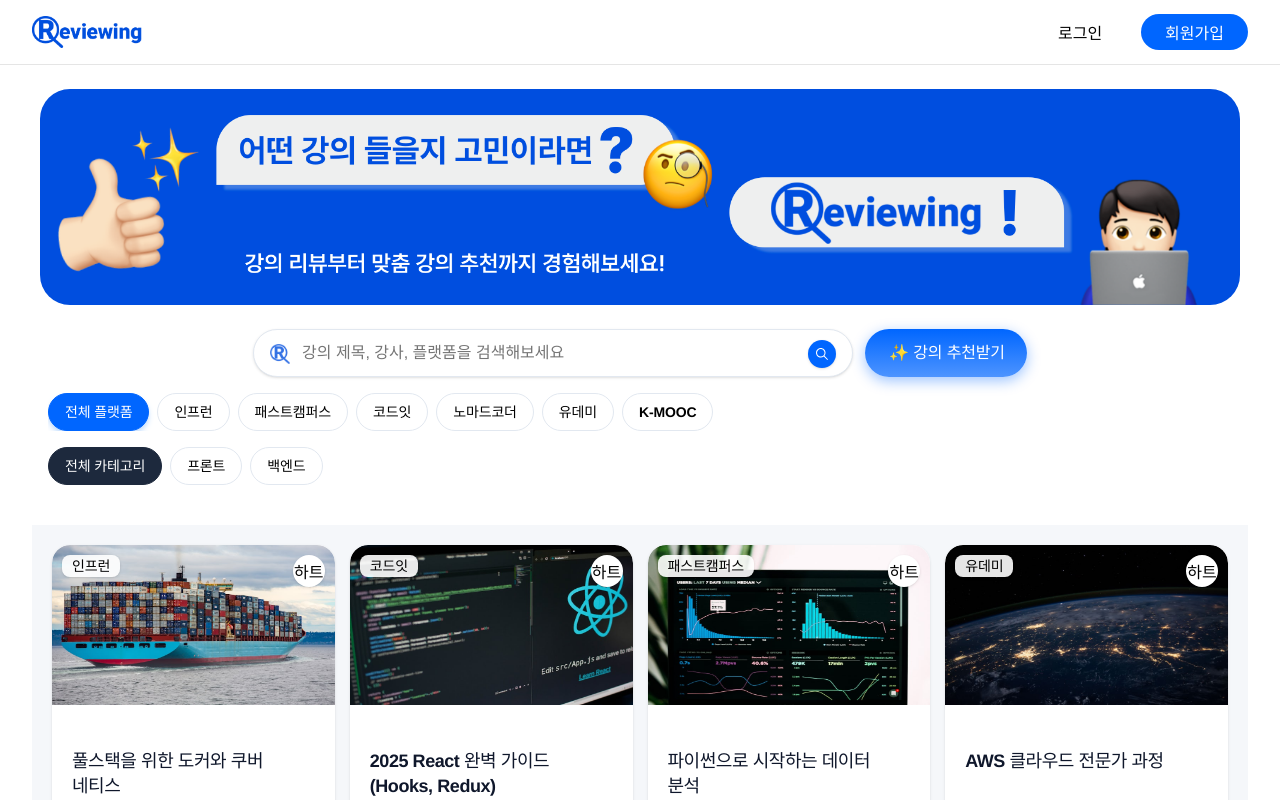
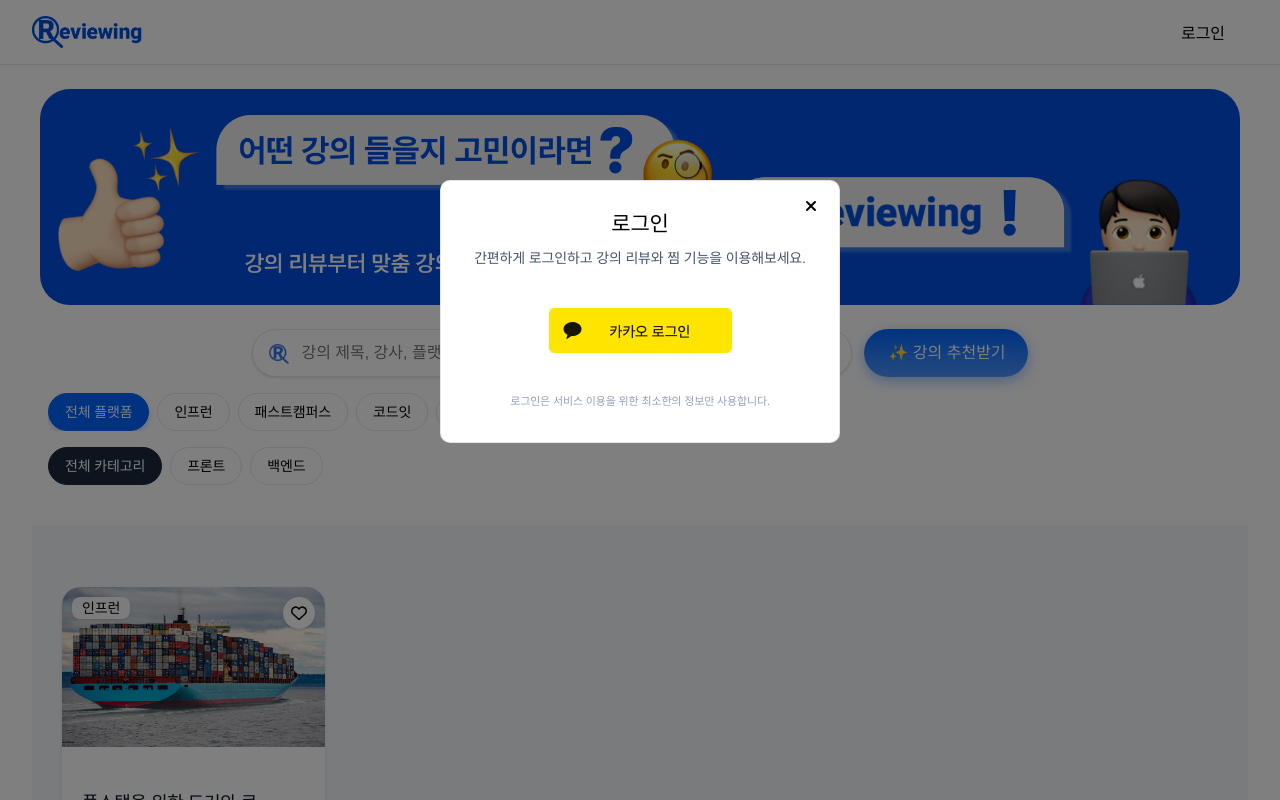
Before and after one commit to Reviewing-2024/Reviewing-Frontend-V2, a React (Vite) app: page / in a window 1280 px wide. Both pictures are taken after a click on the button "로그인". Shown: the top 800 px of the page. Built offline with nearby package versions, Linux system fonts and the light colour scheme; a web font is replaced by a local one.

Commit message:
feat 페이지네이션 간단하게 완성, 로그인 폼 ui 완성

```diff
--- /dev/null
+++ b/src/assets/scss/component/_pagination.scss
@@ -0,0 +1,21 @@
+.pagination {
+    text-align: center;
+
+    button {
+        background-color: var(--white200);
+        padding: 13px 19px;
+        margin: 8px;
+        border-radius: 1000px;
+        cursor: pointer;
+        transition: 0.3s;
+    }
+
+    .no_active:hover {
+        background-color: var(--boxshadow-blue);
+    }
+
+    .active {
+        background-color: var(--blue);
+        color: var(--black);
+    }
+}
--- a/src/assets/scss/section/_header.scss
+++ b/src/assets/scss/section/_header.scss
@@ -30,21 +30,15 @@
             color: var(--black);
             background-color: var(--white);
             border-radius: 8px;
+            cursor: pointer;
+            transition: 0.5s;
         }
 
-        .userbtn-register {
-            display: flex;
-            height: 36px;
-            padding: 8px 24px;
-            justify-content: center;
-            align-items: center;
-            gap: 8px;
-            flex: 1 0 0;
-            color: var(--white);
-            background-color: var(--blue);
-            border-radius: 100px;
+        .userbtn-login:hover {
+            color: var(--blue);
+            background-color: var(--boxshadow-blue);
+        }
 
-        }
 
     }
 }
--- /dev/null
+++ b/src/assets/scss/section/_login.scss
@@ -0,0 +1,79 @@
+.login__overlay {
+    position: fixed;
+    top: 0;
+    left: 0;
+    width: 100vw;
+    height: 100vh;
+    background-color: rgba(0, 0, 0, 0.5);
+    display: flex;
+    align-items: center;
+    justify-content: center;
+    z-index: 1000;
+
+    .login {
+        position: absolute;
+        display: flex;
+        flex-direction: column;
+        text-align: center;
+        max-width: 400px;
+        width: 70vw;
+        height: auto;
+        background-color: var(--white);
+        top: 180px;
+        gap: 16px;
+        padding: 33px;
+        border: 1px solid rgba(0, 0, 0, 0.1);
+        border-radius: 10px;
+        z-index: 1001;
+
+        .login-cancel {
+            display:flex;
+            position: absolute;
+            top: 17px;
+            right: 20px;
+            width: 16px;
+            height: 16px;
+            background-color: #fff;
+            cursor: pointer;
+        }
+
+        .login-cancel:hover {
+            opacity: 0.6;
+        }
+
+        .login__container {
+
+
+            h2 {
+                font-weight: 700;
+                margin-bottom: 16px;
+
+            }
+
+            p {
+                font-size: 14px;
+                color: #45556C;
+
+            }
+        }
+
+        .login__btn__container {
+            padding: 24px 0;
+
+            .kakaologin-btn {
+                cursor: pointer;
+
+            }
+
+        }
+
+
+        p {
+            color: #90A1B9;
+            font-size: 11px;
+            line-height: 16.5px;
+
+        }
+    }
+
+}
--- a/src/assets/scss/section/_main.scss
+++ b/src/assets/scss/section/_main.scss
@@ -75,6 +75,7 @@
                 color: var(--white);
                 background: var(--blue);
                 box-shadow: 0 1px 3px 0 rgba(0, 0, 0, 0.10), 0 1px 2px -1px rgba(0, 0, 0, 0.10);
+                cursor: pointer;
             }
 
             @media (max-width: 768px) {
@@ -98,7 +99,12 @@
             color: var(--white);
             background: linear-gradient(180deg, var(--blue) 0%, #4D94FF 100%);
             box-shadow: 0 4px 14px 0 rgba(0, 102, 255, 0.39);
-            letter-spacing: -0.15px;
+            cursor: pointer;
+            transition: 0.5s;
+        }
+
+        .recommand-btn:hover {
+            transform: scale(1.03);
         }
     }
 
@@ -139,14 +145,14 @@
 
                 a:hover {
                     border: 1px solid var(--blue);
-                    box-shadow: 0 4px 6px -1px var(--boxshadow-blue), 0 2px 4px -2px var(--boxshadow-blue);
+                    box-shadow: 0 1px 6px -1px var(--boxshadow-blue), 0 2px 4px -2px var(--boxshadow-blue);
                 }
 
                 .active {
                     color: var(--white);
                     background: var(--blue);
                     border: 1px solid var(--blue);
-                    box-shadow: 0 4px 6px -1px var(--boxshadow-blue), 0 2px 4px -2px var(--boxshadow-blue);
+                    box-shadow: 0 3px 6px -1px var(--boxshadow-blue), 0 2px 4px -2px var(--boxshadow-blue);
                 }
 
             }
@@ -175,7 +181,7 @@
                     border: 1px solid var(--white100);
                     color: var(--black);
                     background: var(--white);
-                    transition: 0.3s;
+                    transition: 0.4s;
                 }
 
                 a:hover {
@@ -196,6 +202,7 @@
         width: 100%;
         min-height: 50vh;
         background-color: #F5F7FA;
+        padding: 32px 0;
     }
 
 }
@@ -203,14 +210,16 @@
 .item__card {
     flex-wrap: wrap;
     display: grid;
-        grid-template-columns: repeat(auto-fill, minmax(250px, 1fr));
-        gap: 15px;
-        padding: 20px;
+    grid-template-columns: repeat(auto-fill, minmax(250px, 1fr));
+    gap: 15px;
+    padding: 20px;
+
 
     .course {
         min-width: 250px;
         max-width: 400px;
         width: 100%;
+        padding: 10px;
 
         @media (max-width: 635px) {
                 min-width: 100%;
@@ -332,14 +341,14 @@
         }
 
         .course__container:hover {
-            margin-top: -15px;
+            transform: translateY(-15px);
             -webkit-transition: .5s ease-in-out;
 	        transition: .5s ease-in-out;
 
             .course-img-container {
                 img {
-                    -webkit-transform: scale(1.1);
-	                transform: scale(1.1);
+                    -webkit-transform: scale(1.05);
+	                transform: scale(1.05);
 
                 }
             }
--- a/src/assets/scss/setting/_vars.scss
+++ b/src/assets/scss/setting/_vars.scss
@@ -11,7 +11,7 @@
 
     --white: #fff;
     --white100: #E2E8F0; //platform, category border
-    --white200: #fff;
+    --white200: #F5F7FA; //item 영역 bgc
     --white300: #fff;
     --white400: #fff;
     --white500: #fff;
--- a/src/components/component/CourseCard.jsx
+++ b/src/components/component/CourseCard.jsx
@@ -1,5 +1,7 @@
 import React from 'react'
 import { Link } from 'react-router-dom'
+
+import { FaHeart, FaRegHeart } from "react-icons/fa6";
 
 
 const CourseCard = ({course}) => {
@@ -10,7 +12,7 @@ const CourseCard = ({course}) => {
                 <div className='course-img-container'>
                     <img src={course.thumbnailImage} alt="강의 이미지" />
                     <span>{course.platform}</span>
-                    <button>하트</button>
+                    <button><FaRegHeart /></button>
                 </div>
                 <div className='course-information-container'>
                     <div className='information-container'>
--- a/src/components/section/Header.jsx
+++ b/src/components/section/Header.jsx
@@ -1,11 +1,19 @@
-import React from 'react';
+import React, { useState } from 'react';
 
 import '../../assets/scss/section/_layout.scss'
 import '../../assets/scss/section/_header.scss'
 
+import Login from './Login';
+
 
 
 const Header = () => {
+  const [logintogle, setLogintogle] = useState(false)
+
+  const closeLoginForm = () => {
+    setLogintogle(false);
+  };
+
 
   return (
     <div id='header' role='banner'>
@@ -14,10 +22,10 @@ const Header = () => {
           <img className='logo'  src='/img/NavLogo.png' />
         </a>
         <div className='header__content__userbtn'>
-          <button className='userbtn-login'>로그인</button>
-          <button className='userbtn-register'>회원가입</button>
+          <button className='userbtn-login' onClick={() => setLogintogle(!logintogle)}>로그인</button>
         </div>
       </div>
+      { logintogle ? < Login onClose={closeLoginForm} /> : ''}
     </div>
   );
 }
--- /dev/null
+++ b/src/components/section/Login.jsx
@@ -0,0 +1,28 @@
+import React from 'react'
+
+import kakaoBtn from '../../assets/img/kakao_login_medium_narrow.png';
+import { FaXmark } from "react-icons/fa6";
+
+import '../../assets/scss/section/_login.scss'
+
+const Login = ({onClose}) => {
+
+  return (
+    <div className='login__overlay'>
+      <div className='login'>
+        <button className='login-cancel'onClick={onClose}><FaXmark /></button>
+        <div className='login__container'>
+          <h2>로그인</h2>
+          <p>간편하게 로그인하고 강의 리뷰와 찜 기능을 이용해보세요.</p>
+        </div>
+        <div className='login__btn__container'>
+          <button className='kakaologin-btn'><img src={kakaoBtn} /> </button>
+        </div>
+        <p>로그인은 서비스 이용을 위한 최소한의 정보만 사용합니다.</p>
+
+      </div>
+    </div>
+  )
+}
+
+export default Login
--- a/src/pages/Detail.jsx
+++ b/src/pages/Detail.jsx
@@ -4,6 +4,8 @@ import { useParams } from 'react-router-dom'
 import '../assets/scss/section/_detail.scss'
 
 import { course } from '../data/course'
+
+import { FaHeart, FaRegHeart } from "react-icons/fa6";
 
 const Detail = () => {
 
@@ -29,7 +31,7 @@ const Detail = () => {
           </div>
           <div className='information-container-btn'>
             <button className='detail-btn'>강의 페이지로 이동</button>
-            <button className='detail-wish-btn'>하트</button>
+            <button className='detail-wish-btn'><FaRegHeart /></button>
           </div>
         </div>
       </div>
--- a/src/pages/home.jsx
+++ b/src/pages/home.jsx
@@ -1,5 +1,5 @@
-import React from 'react';
-import { Link, useParams } from 'react-router-dom';
+import React, { useEffect, useState } from 'react';
+import { Link, useParams, useSearchParams } from 'react-router-dom';
 
 import '../assets/scss/section/_main.scss'
 
@@ -7,14 +7,22 @@ import '../assets/scss/section/_main.scss'
 import { platforms, categorys } from '../data/platform';
 import SearchBar from '../components/component/SearchBar';
 import CourseCard from '../components/component/CourseCard';
-import Pagination from 'react-js-pagination';
+import Pagination from '../components/component/Pagination';
 
 import { course } from '../data/course'
 
-const home = () => {
+
+const Home = () => {
 
   const params = useParams()
+  const [searchParams, setSearchParams] = useSearchParams();
 
+  const page = Number(searchParams.get('page')) || 1;
+
+  const [courses, setCourses] = useState([]);
+
+
+  //플랫폼 및 카테고리 헤더 선택 영역
   const platformTitle = platforms.map(p => p.title);
   const categoryTitle = categorys.map(c => c.title);
 
@@ -30,6 +38,7 @@ const home = () => {
         ? params.platform
         : null;
 
+  //강의 필터링
   const filteredCourse = course.filter(item => {
     const platformMatch = selectedPlatform
     ? item.platform === selectedPlatform
@@ -41,6 +50,18 @@ const home = () => {
 
     return platformMatch && categoryMatch;
   });
+
+
+// 페이지네이션 설정
+
+const ITEMS_PER_PAGE = 1;
+
+useEffect(() => {
+  const start = (page - 1) * ITEMS_PER_PAGE;
+  const end = page * ITEMS_PER_PAGE;
+
+  setCourses(filteredCourse.slice(start, end));
+}, [page, selectedPlatform, selectedCategory]);
 
 
   return (
@@ -96,16 +117,21 @@ const home = () => {
       </div>
       <div className='home__item'>
         <div className='item__card'>
-
-          {filteredCourse.map(course => (
+          {courses.map(course => (
             <CourseCard  course={course} key={course.id}/>
           ))}
-
         </div>
-        {/* <Pagination /> */}
+         <Pagination
+            currentPage={page}
+            totalItems={filteredCourse.length}
+            itemsPerPage={ITEMS_PER_PAGE}
+            onPageChange={(p) =>
+              setSearchParams({ page: p })
+            }
+          />
       </div>
     </div>
   )
 }
 
-export default home
+export default Home
```
Also changed, not shown: src/components/component/Pagination.jsx (+24 -29 lines), src/assets/img/kakao_login_medium_narrow.png (added).
